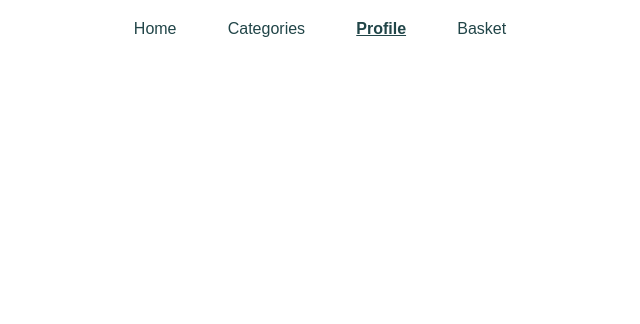
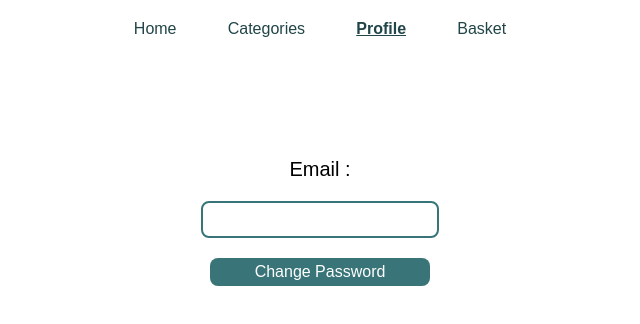
Before and after one commit to ariankoochak/shop-project, a React (Create React App) app in the folder frontend/: page /profile in a window 1280 px wide. Shown: the top 324 px of the page, without its empty margins (320-960 px from the left). Built offline with nearby package versions, Linux system fonts and the light colour scheme.

Commit message:
add reset password

```diff
--- /dev/null
+++ b/frontend/src/assets/styles/profileSetting.style.css
@@ -0,0 +1,5 @@
+.user-data-container{
+    display: block;
+    margin: 100px auto;
+    width: 20%;
+}
--- /dev/null
+++ b/frontend/src/assets/styles/userDatas.style.css
@@ -0,0 +1,35 @@
+.user-datas{
+    display: inline-block;
+    text-align: center;
+}
+
+.user-datas span{
+    display: block;
+    font-size: 20px;
+}
+
+.user-datas input{
+    display: block;
+    margin: 20px auto;
+    width: 80%;
+    border: 2px solid #387478;
+    border-radius: 8px;
+    background-color: inherit;
+    padding: 5px 15px;
+    font-size: 20px;
+}
+
+.user-datas input:focus{
+    outline: none;
+}
+
+.user-datas button{
+    width: 86%;
+    padding: 5px 10px;
+    font-size: 16px;
+    border-radius: 8px;
+    margin: 0 auto;
+    display: block;
+    background-color: #387478;
+    color: white;
+}
--- /dev/null
+++ b/frontend/src/components/UserDatas/UserDatas.jsx
@@ -0,0 +1,66 @@
+import React, { useEffect, useState } from 'react'
+import { useDispatch, useSelector } from "react-redux";
+import '../../assets/styles/userDatas.style.css'
+import { setUserData } from '../../utils/store/slices/userData';
+import axios from 'axios';
+
+export default function UserDatas() {
+const BACKEND_URL = "http://localhost:3000";
+  const userData = useSelector((state) => state.userData.userData);
+  const [password,setPassword] = useState('');
+  const dispatch = useDispatch();
+
+  useEffect(() => {
+      setPassword(userData.password);
+  }, [userData]);
+  const handleChangePasswordInput = (e)=>{
+    setPassword(e.target.value)
+  }
+
+  const handleClickChangePassword = ()=>{
+    const API = `${BACKEND_URL}/user/reset-pass`;
+    const dataObj = JSON.parse(`{
+                "email": "${userData.email}",
+                "oldPassword": "${userData.password}",
+                "newPassword": "${password}"
+                }`);
+    axios({
+        headers: {
+            "content-type": "application/json",
+        },
+        withCredentials: true,
+        data: dataObj,
+        method: "post",
+        url: API,
+    })
+        .then((response) => {
+            console.log(response);
+            if (response.status === 201) {
+                dispatch(
+                    setUserData({
+                        id: response.data._id,
+                        email: response.data.email,
+                        password: password,
+                        liveBasket: response.data.liveBasket,
+                    })
+                );
+            }
+        })
+        .catch((error) => {
+            if (error.response.status === 400) {
+                console.log(error);
+            }
+        });
+  }
+  return (
+      <div className="user-datas">
+          <span>Email : {userData.email}</span>
+          <input
+              type="text"
+              value={password}
+              onChange={handleChangePasswordInput}
+          />
+          <button onClick={handleClickChangePassword}>Change Password</button>
+      </div>
+  );
+}
--- a/frontend/src/layouts/ProfileSetting/ProfileSetting.jsx
+++ b/frontend/src/layouts/ProfileSetting/ProfileSetting.jsx
@@ -1,10 +1,15 @@
 import React from 'react'
 import Navbar from "../../components/Navbar/Navbar";
+import UserDatas from '../../components/UserDatas/UserDatas';
+import '../../assets/styles/profileSetting.style.css'
 
 export default function ProfileSetting() {
   return (
     <>
         <Navbar selectedPage={'profile'}/>
+        <div className="user-data-container">
+          <UserDatas/>
+        </div>
     </>
   )
 }
```
